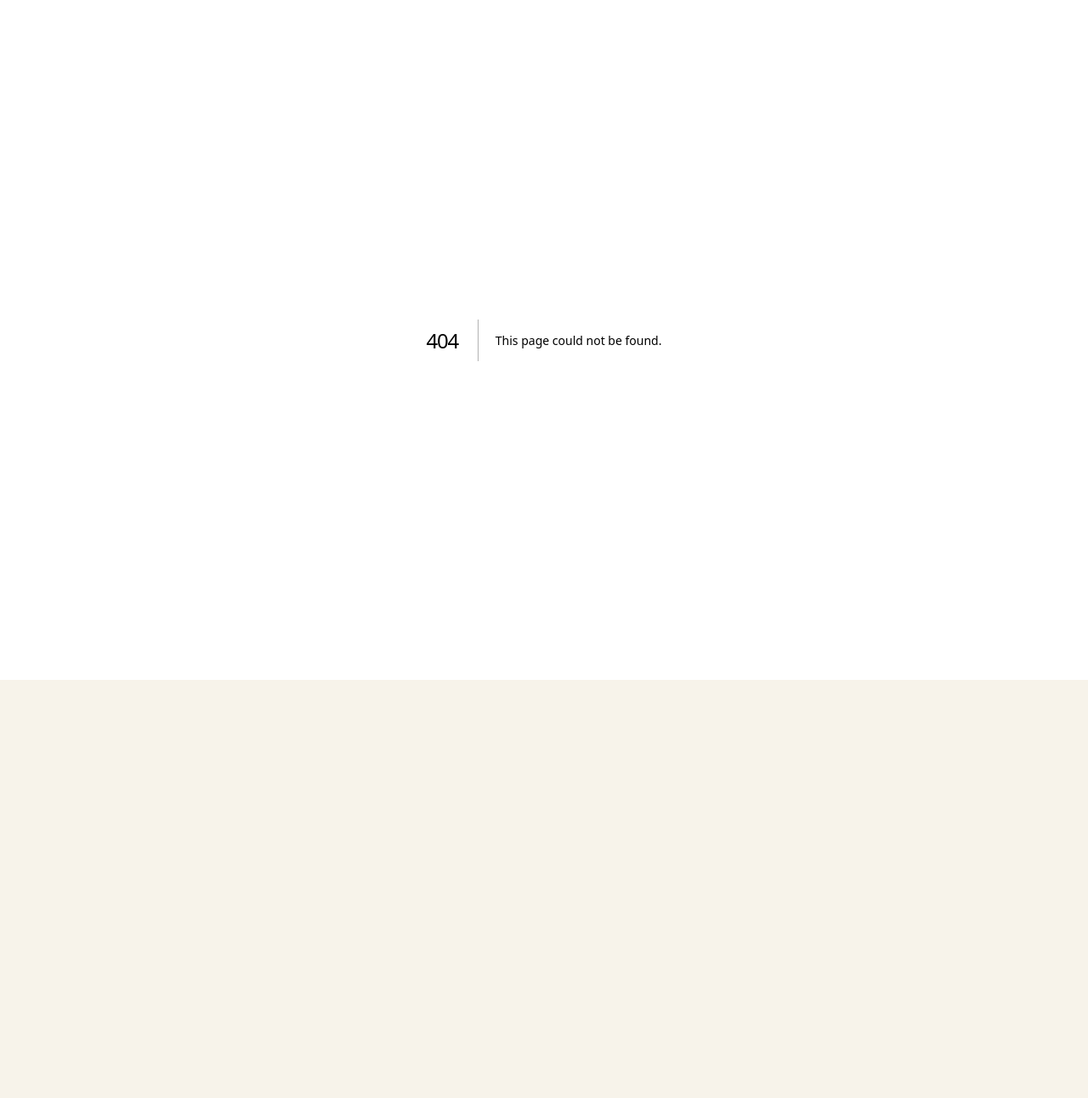
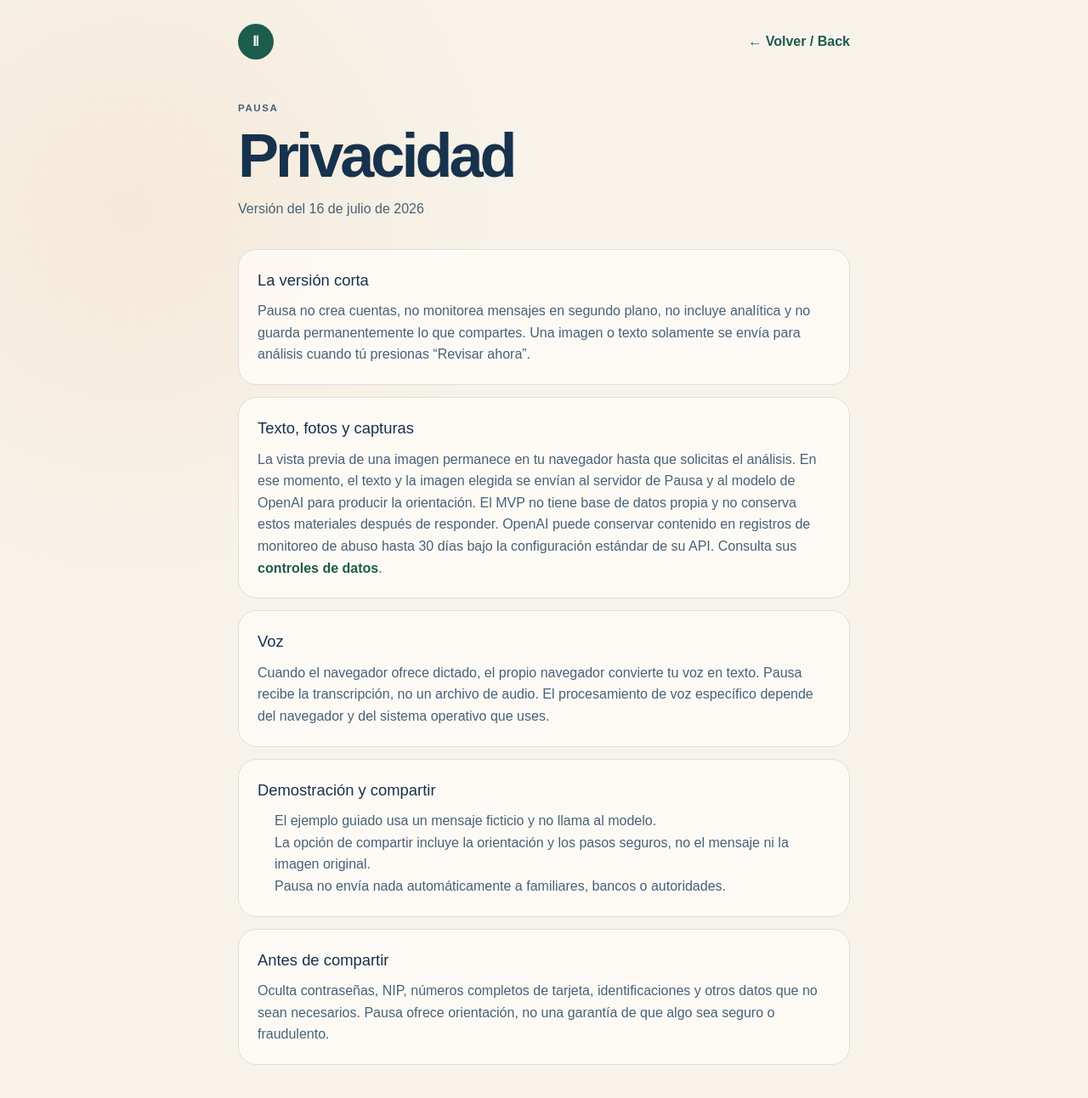
Before and after one commit to elesdex/pausa, a Next.js app: page /privacy in a window 1280 px wide. Before the commit this address had no page. Shown: the top 1292 px of the page at 85% size. Before the commit the page ends 800 px from the top, so only its background shows below. Built offline with nearby package versions, Linux system fonts and the light colour scheme.

Commit message:
Publish accurate bilingual privacy disclosure

```diff
--- a/app/globals.css
+++ b/app/globals.css
@@ -154,6 +154,23 @@
 .install-screen > .device-options { justify-content: center; margin-bottom: 22px; }
 
 footer { text-align: center; color: var(--ink-soft); font-size: .7rem; padding-top: 16px; }
+footer p { margin: 0 0 10px; }
+footer nav { display: flex; justify-content: center; gap: 16px; }
+footer a { color: var(--green-dark); font-weight: 800; text-underline-offset: 3px; }
+
+.legal-shell { width: min(100% - 40px, 720px); margin: 0 auto; padding: 28px 0 64px; }
+.legal-topbar { display: flex; align-items: center; justify-content: space-between; margin-bottom: 48px; }
+.legal-topbar a { color: var(--green-dark); font-weight: 800; text-decoration: none; }
+.legal-mark { width: 42px; height: 42px; display: grid; place-items: center; border-radius: 50%; background: var(--green-dark); color: white; font-weight: 900; letter-spacing: -4px; padding-right: 4px; }
+.legal-page h1 { font-size: clamp(2.6rem, 10vw, 4.5rem); }
+.legal-page .updated { color: var(--ink-soft); margin: -6px 0 34px; }
+.legal-page section { background: rgba(255,253,248,.75); border: 1px solid var(--border); border-radius: 22px; padding: 22px; margin-bottom: 14px; }
+.legal-page h2 { margin: 0 0 10px; font-size: 1.15rem; }
+.legal-page p, .legal-page li { color: var(--ink-soft); line-height: 1.6; }
+.legal-page section a { color: var(--green-dark); font-weight: 800; text-underline-offset: 3px; }
+.legal-page p:last-child, .legal-page ul:last-child { margin-bottom: 0; }
+.legal-page ul { padding-left: 20px; }
+.legal-page .language-divider { margin: 42px 0; border: 0; border-top: 1px solid var(--border); }
 
 button:focus-visible, textarea:focus-visible, input:focus-visible { outline: 3px solid rgba(221,117,65,.55); outline-offset: 3px; }
 
--- a/app/page.tsx
+++ b/app/page.tsx
@@ -606,7 +606,15 @@
         </section>
       )}
 
-      <footer>{t.notEmergency}</footer>
+      <footer>
+        <p>{t.notEmergency}</p>
+        <nav aria-label={locale === "es" ? "Información del proyecto" : "Project information"}>
+          <a href="/privacy">{locale === "es" ? "Privacidad" : "Privacy"}</a>
+          <a href="https://github.com/elesdex/pausa" target="_blank" rel="noreferrer">
+            {locale === "es" ? "Código abierto" : "Open source"}
+          </a>
+        </nav>
+      </footer>
     </main>
   );
 }
--- /dev/null
+++ b/app/privacy/page.tsx
@@ -0,0 +1,125 @@
+import Link from "next/link";
+
+export const metadata = {
+  title: "Privacidad — Pausa",
+  description: "Cómo Pausa maneja mensajes, imágenes, voz y resultados.",
+};
+
+export default function PrivacyPage() {
+  return (
+    <main className="legal-shell legal-page">
+      <header className="legal-topbar">
+        <Link href="/" aria-label="Volver a Pausa">
+          <span className="legal-mark" aria-hidden="true">Ⅱ</span>
+        </Link>
+        <Link href="/">← Volver / Back</Link>
+      </header>
+
+      <p className="eyebrow">Pausa</p>
+      <h1>Privacidad</h1>
+      <p className="updated">Versión del 16 de julio de 2026</p>
+
+      <section>
+        <h2>La versión corta</h2>
+        <p>
+          Pausa no crea cuentas, no monitorea mensajes en segundo plano, no incluye analítica y no guarda
+          permanentemente lo que compartes. Una imagen o texto solamente se envía para análisis cuando tú
+          presionas “Revisar ahora”.
+        </p>
+      </section>
+
+      <section>
+        <h2>Texto, fotos y capturas</h2>
+        <p>
+          La vista previa de una imagen permanece en tu navegador hasta que solicitas el análisis. En ese momento,
+          el texto y la imagen elegida se envían al servidor de Pausa y al modelo de OpenAI para producir la
+          orientación. El MVP no tiene base de datos propia y no conserva estos materiales después de responder.
+          OpenAI puede conservar contenido en registros de monitoreo de abuso hasta 30 días bajo la configuración
+          estándar de su API. Consulta sus{" "}
+          <a href="https://developers.openai.com/api/docs/guides/your-data" target="_blank" rel="noreferrer">
+            controles de datos
+          </a>.
+        </p>
+      </section>
+
+      <section>
+        <h2>Voz</h2>
+        <p>
+          Cuando el navegador ofrece dictado, el propio navegador convierte tu voz en texto. Pausa recibe la
+          transcripción, no un archivo de audio. El procesamiento de voz específico depende del navegador y del
+          sistema operativo que uses.
+        </p>
+      </section>
+
+      <section>
+        <h2>Demostración y compartir</h2>
+        <ul>
+          <li>El ejemplo guiado usa un mensaje ficticio y no llama al modelo.</li>
+          <li>La opción de compartir incluye la orientación y los pasos seguros, no el mensaje ni la imagen original.</li>
+          <li>Pausa no envía nada automáticamente a familiares, bancos o autoridades.</li>
+        </ul>
+      </section>
+
+      <section>
+        <h2>Antes de compartir</h2>
+        <p>
+          Oculta contraseñas, NIP, números completos de tarjeta, identificaciones y otros datos que no sean
+          necesarios. Pausa ofrece orientación, no una garantía de que algo sea seguro o fraudulento.
+        </p>
+      </section>
+
+      <hr className="language-divider" />
+
+      <p className="eyebrow">English</p>
+      <h1>Privacy</h1>
+      <p className="updated">Version dated July 16, 2026</p>
+
+      <section>
+        <h2>The short version</h2>
+        <p>
+          Pausa creates no accounts, performs no background message monitoring, includes no analytics, and does
+          not permanently store what you share. Text or an image is sent for analysis only after you press “Check
+          it now.”
+        </p>
+      </section>
+
+      <section>
+        <h2>Text, photos, and screenshots</h2>
+        <p>
+          An image preview remains in your browser until you request analysis. At that point, the selected text and
+          image are sent to the Pausa server and the OpenAI model to produce guidance. The MVP has no database and
+          does not retain these materials after responding. Under standard API settings, OpenAI may retain customer
+          content in abuse-monitoring logs for up to 30 days. See OpenAI&apos;s{" "}
+          <a href="https://developers.openai.com/api/docs/guides/your-data" target="_blank" rel="noreferrer">
+            data controls
+          </a>.
+        </p>
+      </section>
+
+      <section>
+        <h2>Voice</h2>
+        <p>
+          When browser dictation is available, your browser converts speech into text. Pausa receives the
+          transcript, not an audio file. Specific voice processing depends on your browser and operating system.
+        </p>
+      </section>
+
+      <section>
+        <h2>Demo and sharing</h2>
+        <ul>
+          <li>The guided example uses a fictional message and does not call the model.</li>
+          <li>Sharing includes the guidance and safe steps, not the original message or image.</li>
+          <li>Pausa never contacts relatives, banks, or authorities automatically.</li>
+        </ul>
+      </section>
+
+      <section>
+        <h2>Before sharing</h2>
+        <p>
+          Hide passwords, PINs, complete card numbers, identity documents, and other unnecessary personal data.
+          Pausa provides guidance, not a guarantee that something is safe or fraudulent.
+        </p>
+      </section>
+    </main>
+  );
+}
```
Also changed, not shown: 3 other files (tests, documents, lock files or other folders).
